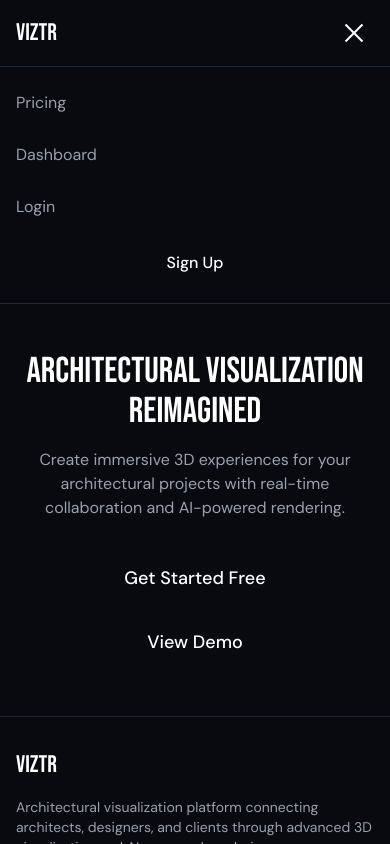
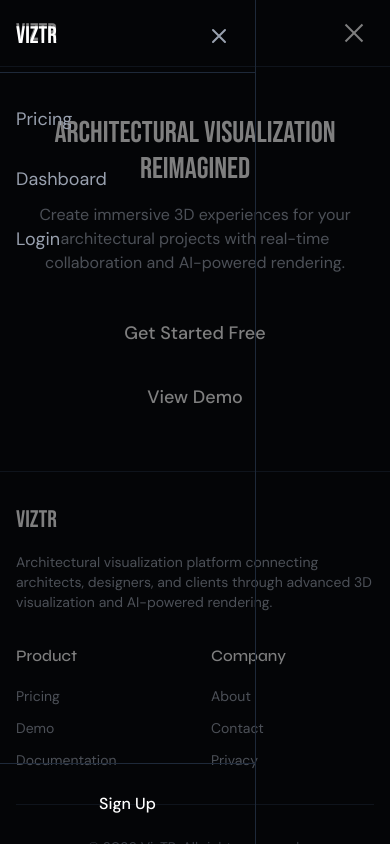
Before and after one commit to viztrlabs/Vizagent, a Next.js app: page / in a window 390 px wide. Both pictures are taken after a click on the button "Toggle menu". Shown: the top 844 px of the page. Built offline with nearby package versions, Linux system fonts and the light colour scheme; no server answers.

Commit message:
done: T-023

```diff
--- a/app/(marketing)/layout.tsx
+++ b/app/(marketing)/layout.tsx
@@ -38,41 +38,65 @@ export default function MarketingLayout({
           </button>
         </nav>
 
-        {/* Mobile menu */}
+        {/* Mobile menu drawer overlay */}
         {mobileMenuOpen && (
-          <div className="md:hidden border-t border-gray-800 bg-surface">
-            <div className="container mx-auto px-4 py-4 space-y-3">
+          <div
+            className="fixed inset-0 bg-black/50 z-40 md:hidden"
+            onClick={() => setMobileMenuOpen(false)}
+          />
+        )}
+
+        {/* Mobile menu drawer */}
+        <div
+          className={`fixed inset-y-0 left-0 w-64 bg-surface z-50 transform transition-transform duration-300 ease-in-out md:hidden flex flex-col border-r border-gray-800 ${
+            mobileMenuOpen ? 'translate-x-0' : '-translate-x-full'
+          }`}
+        >
+          <div className="p-4 border-b border-gray-800 flex justify-between items-center">
+            <a href="/" className="font-display text-2xl text-cyan">VizTR</a>
+            <button
+              onClick={() => setMobileMenuOpen(false)}
+              className="p-2 min-h-touch min-w-touch text-gray-400 hover:text-white"
+              aria-label="Close menu"
+            >
+              <svg className="w-6 h-6" fill="none" viewBox="0 0 24 24" stroke="currentColor">
+                <path strokeLinecap="round" strokeLinejoin="round" strokeWidth={2} d="M6 18L18 6M6 6l12 12" />
+              </svg>
+            </button>
+          </div>
+          <div className="px-4 py-6 space-y-4 flex-1">
             <a
               href="/pricing"
-                className="block py-2 text-gray-400 hover:text-white transition-colors min-h-touch flex items-center"
+              className="block py-2 text-gray-400 hover:text-white transition-colors min-h-touch text-lg"
               onClick={() => setMobileMenuOpen(false)}
             >
               Pricing
             </a>
             <a
               href="/dashboard"
-                className="block py-2 text-gray-400 hover:text-white transition-colors min-h-touch flex items-center"
+              className="block py-2 text-gray-400 hover:text-white transition-colors min-h-touch text-lg"
               onClick={() => setMobileMenuOpen(false)}
             >
               Dashboard
             </a>
             <a
               href="/login"
-                className="block py-2 text-gray-400 hover:text-white transition-colors min-h-touch flex items-center"
+              className="block py-2 text-gray-400 hover:text-white transition-colors min-h-touch text-lg"
               onClick={() => setMobileMenuOpen(false)}
             >
               Login
             </a>
+          </div>
+          <div className="p-4 border-t border-gray-800">
             <a
               href="/auth/signin"
-                className="block py-3 bg-cyan text-bg rounded-md font-medium text-center min-h-touch"
+              className="block w-full py-3 bg-cyan text-bg rounded-md font-medium text-center min-h-touch"
               onClick={() => setMobileMenuOpen(false)}
             >
               Sign Up
             </a>
           </div>
         </div>
-        )}
       </header>
       <main className="flex-1">{children}</main>
       <Footer />
--- a/app/(marketing)/page.tsx
+++ b/app/(marketing)/page.tsx
@@ -1,10 +1,10 @@
 export default function HomePage() {
   return (
     <div className="container mx-auto px-4 py-12 sm:py-20">
-      <h1 className="font-display text-4xl sm:text-5xl md:text-6xl text-center mb-4 sm:mb-6">
+      <h1 className="font-display text-3xl sm:text-4xl md:text-5xl lg:text-6xl text-center mb-4 sm:mb-6">
         Architectural Visualization <span className="text-cyan">Reimagined</span>
       </h1>
-      <p className="text-base sm:text-xl text-gray-400 text-center max-w-2xl mx-auto mb-8 sm:mb-10 px-2">
+      <p className="text-base sm:text-lg md:text-xl text-gray-400 text-center max-w-2xl mx-auto mb-8 sm:mb-10 px-2">
         Create immersive 3D experiences for your architectural projects with real-time collaboration and AI-powered rendering.
       </p>
       <div className="flex flex-col sm:flex-row justify-center gap-3 sm:gap-4 px-4">
--- a/components/Footer.tsx
+++ b/components/Footer.tsx
@@ -2,9 +2,9 @@ export default function Footer() {
   return (
     <footer className="bg-surface border-t border-gray-800">
       <div className="max-w-7xl mx-auto px-4 py-8 sm:py-12">
-        <div className="grid grid-cols-1 sm:grid-cols-2 md:grid-cols-4 gap-8">
+        <div className="grid grid-cols-2 md:grid-cols-4 gap-8">
           {/* Brand */}
-          <div className="col-span-1 sm:col-span-2 md:col-span-2">
+          <div className="col-span-2 md:col-span-2">
             <span className="font-display text-2xl text-cyan">VizTR</span>
             <p className="text-gray-400 mt-4 max-w-md text-sm sm:text-base">
               Architectural visualization platform connecting architects, designers, and clients
```
Also changed, not shown: 1 other file (tests, documents, lock files or other folders). Lines whose indentation alone changed are shown as unchanged.
